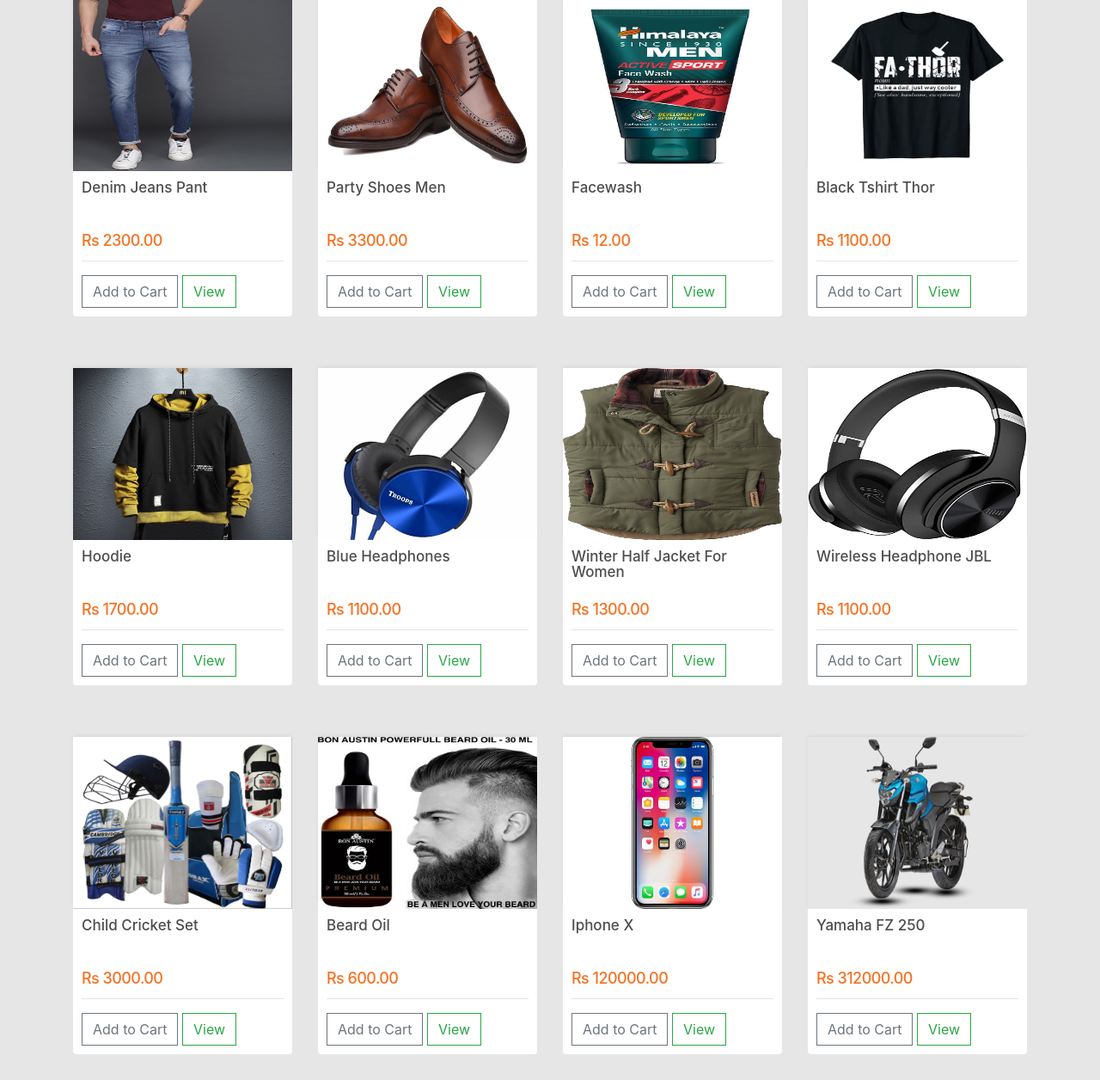
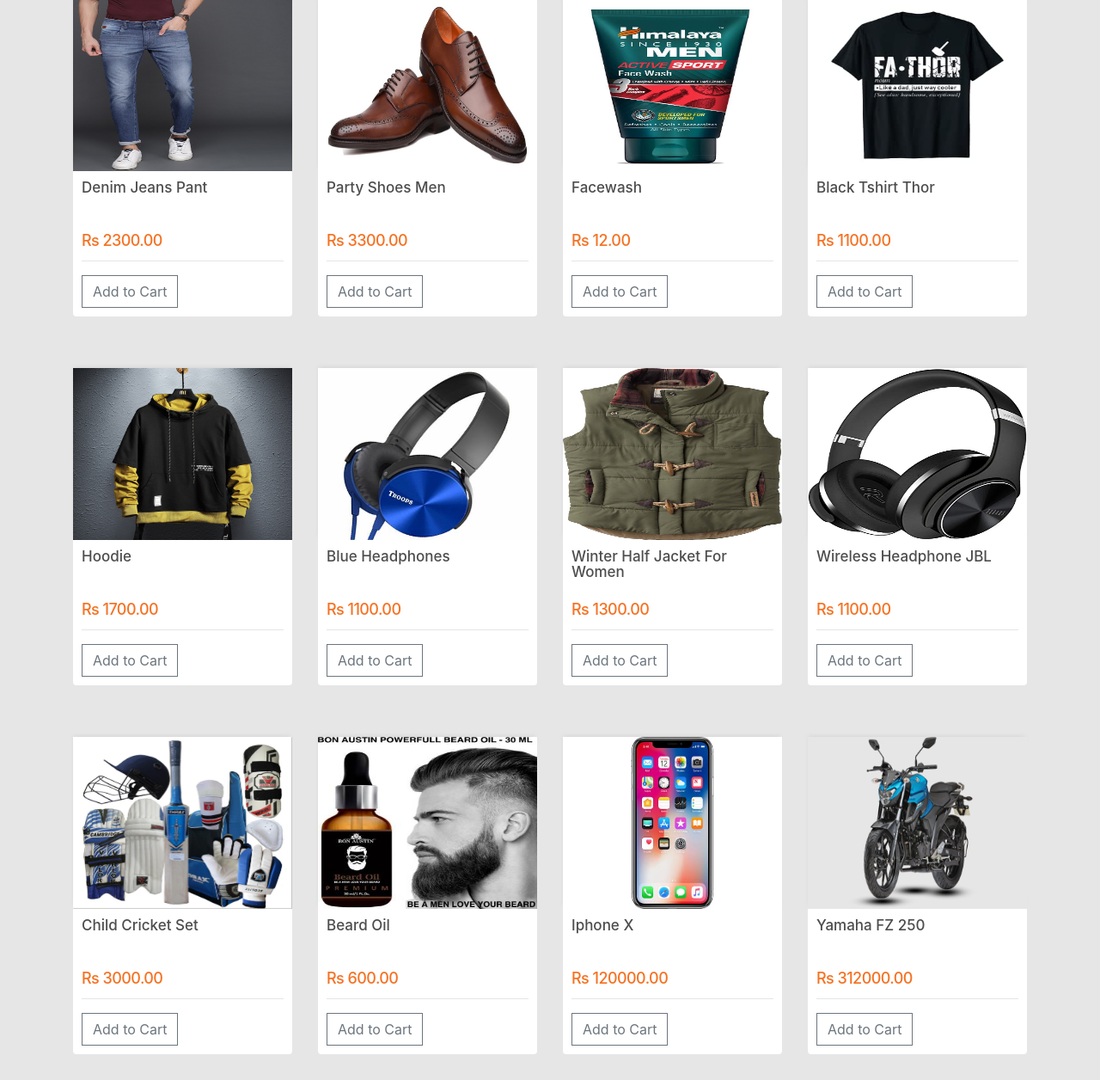
Before and after one commit to SudipAdh/Eccomerce-Django, a Django app: page / in a window 1280 px wide. Shown: the part 112-1368 px from the top of the page at 86% size. Run offline with Django 3.2, Linux system fonts and the light colour scheme; data comes from the database, SQL or seed files in the repository; both versions use the stored data as it was after the commit; some libraries are stand-ins or nearby versions.

Commit message:
removed view from store main page

```diff
--- a/UROCSS/store/templates/store/Store.html
+++ b/UROCSS/store/templates/store/Store.html
@@ -37,11 +37,7 @@
 
         <button data-product={{product.id}} data-action="add" class="btn btn-outline-secondary add-btn update-cart">Add
             to Cart</button>
-        <a href="{% url 'each_product'  pk=product.id %}">
-            <button data-product={{product.name}} class="btn btn-outline-success view-cart">
-                View
-            </button>
-        </a>
+
     </div>
 </div>
 
```
Also changed, not shown: UROCSS/db.sqlite3.
